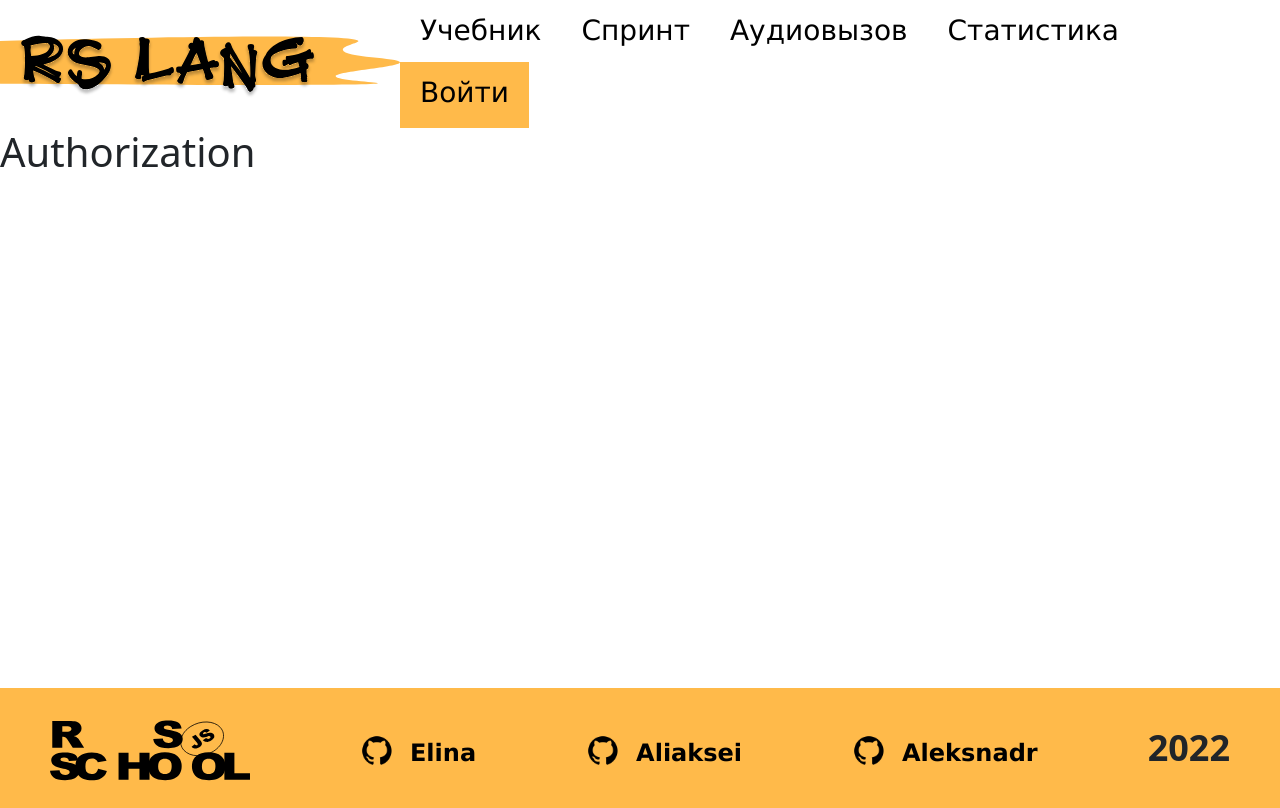
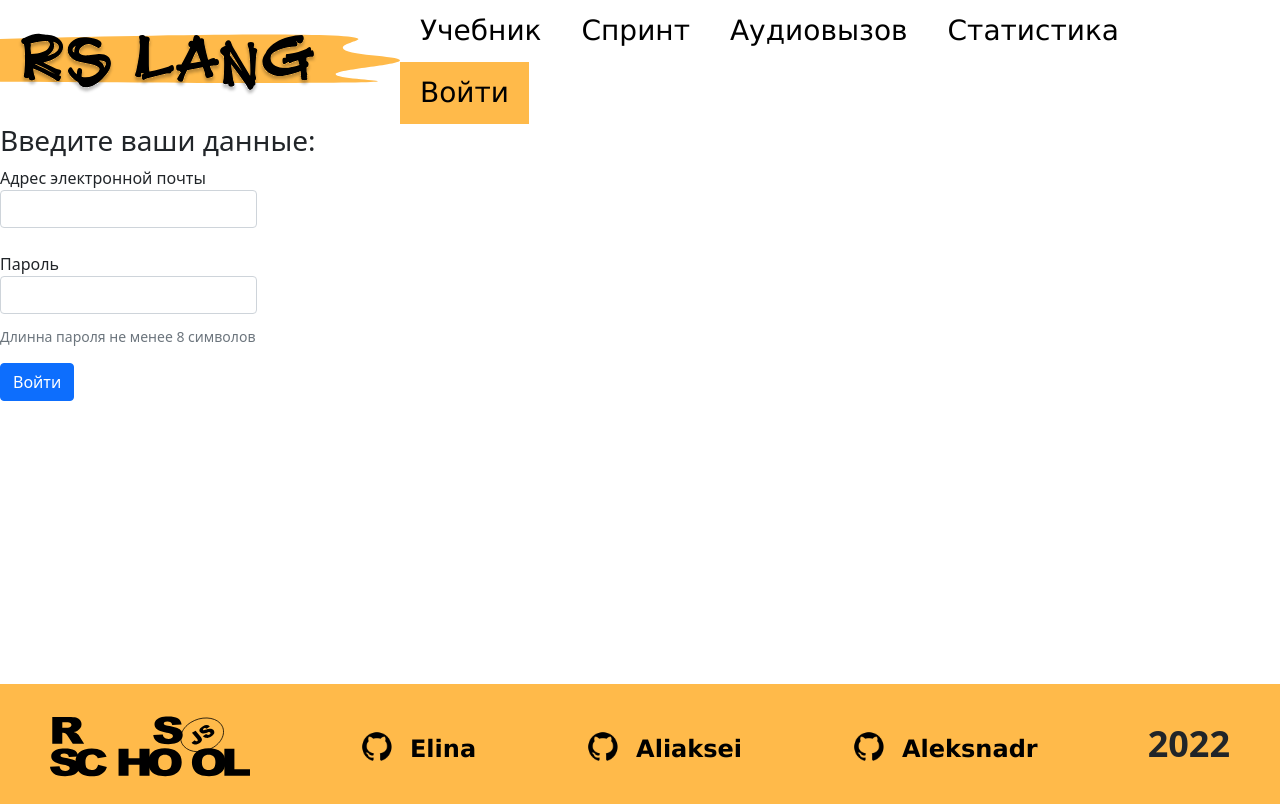
Before and after one commit to Aleksander-true/rslang, a React (Create React App) app: page /authorization in a window 1280 px wide. Built offline with nearby package versions, Linux system fonts and the light colour scheme; a web font is replaced by a local one.

Commit message:
feat: add modal and sample form to sign in

```diff
--- a/public/index.html
+++ b/public/index.html
@@ -8,10 +8,20 @@
   <meta name="theme-color" content="#000000" />
   <meta name="rs-lang" content="Web application to learn English" />
   <title>RSS LANG</title>
+
+  <style type="text/css">
+    #modal-root {
+      position: fixed;
+      width: 100%;
+      top: 0;
+      left: 0;
+    }
+  </style>
 </head>
 
 <body>
   <noscript>You need to enable JavaScript to run this app.</noscript>
+  <div id="modal-root"></div>
   <div id="root"></div>
 </body>
 
--- a/src/App.css
+++ b/src/App.css
@@ -1,7 +1,6 @@
 @font-face {
-	font-family: 'Mouth Breather';
-	src: local('v_mouthbreatherbb'),
-		url('./assets/fonts/v_mouthbreatherbb.ttf');
+  font-family: "Mouth Breather";
+  src: local("v_mouthbreatherbb"), url("./assets/fonts/v_mouthbreatherbb.ttf");
 }
 
 a {
@@ -9,11 +8,11 @@ a {
 }
 
 :root {
-  --main-font-family: 'Mouth Breather';
-  --second-font-family: 'Verdana';
+  --main-font-family: "Mouth Breather";
+  --second-font-family: "Verdana";
   --main-text-color: #000;
-  --mark-color: #FFBA4A;
-  --link-hover-color: #FC7E53;
+  --mark-color: #ffba4a;
+  --link-hover-color: #fc7e53;
 }
 
 .wrapper {
@@ -21,51 +20,12 @@ a {
   margin: 0 auto;
 }
 
-.header {
-  display: flex;
-  justify-content: space-between;
-  width: 100%;
-  min-height: 120px;
-  padding-right: 80px;
-  align-items: center;
-  font-family: 'Mouth Breather' , 'Verdana', 'sans-serif';
-}
-
-.header .nav a:last-child {
-  background-color: var(--mark-color);
-}
-
-.header__link {
-  font-size: 28px;
-  padding: 10px 20px;
-  align-self: center;
-  text-decoration: none;
-  color: var(--main-text-color);
-}
-
-.header__link:hover {
-  color: var(--link-hover-color);
-}
-
-.header__link_active::after {
-  content: '';
-  display: block;
-  position: relative;
-  top: 5px;
-  height: 4px;
-  background-color: var(--mark-color);
-}
-
-.logo {
-  width: 400px;
-}
-
 .footer {
   display: flex;
   justify-content: space-between;
   align-items: center;
   min-height: 120px;
-  padding:0 50px;
+  padding: 0 50px;
   background-color: var(--mark-color);
 }
 
@@ -77,7 +37,7 @@ a {
   font-family: var(--second-font-family);
   font-size: 24px;
   font-weight: 600;
-  color: var(--main-text-color)
+  color: var(--main-text-color);
 }
 
 .footer__developer:hover::before {
@@ -85,12 +45,12 @@ a {
 }
 
 .footer__developer::before {
-  content: '';
+  content: "";
   display: inline-block;
   transform: translateY(25%);
   width: 50px;
   height: 36px;
-  background: url('./assets/svg/github-logo.svg') no-repeat;
+  background: url("./assets/svg/github-logo.svg") no-repeat;
   background-size: 36px;
   color: #000;
   transition: all 0.3s;
--- a/src/App.js
+++ b/src/App.js
@@ -1,20 +1,29 @@
-import './App.css';
-import React from 'react';
-import Header from './Components/Header';
-import Footer from './Components/Footer';
-import Main from './Components/Main';
-
+import "./App.css";
+import React from "react";
+import Header from "./Components/Header";
+import Footer from "./Components/Footer";
+import Main from "./Components/Main";
 
 class App extends React.Component {
   constructor(props) {
     super(props);
-    this.state = {main: 'Home'};
+    this.state = { showModal: false };
+  }
+
+  openModal() {
+    this.setState({ showModal: true });
+    console.log("openModal");
+  }
+
+  closeModal() {
+    this.setState({ showModal: false });
+    console.log("closeModal");
   }
 
   render() {
     return (
-      <div className='wrapper'>
-        <Header />
+      <div className="wrapper">
+        <Header openModal={() => this.openModal()} closeModal={() => this.closeModal()} show={this.state.showModal} />
         <Main />
         <Footer />
       </div>
--- a/src/Components/Header.js
+++ b/src/Components/Header.js
@@ -1,22 +1,52 @@
-import { NavLink } from 'react-router-dom';
-import logo from './../assets/svg/logo.svg'
+import { NavLink } from "react-router-dom";
+import logo from "./../assets/svg/logo.svg";
+import Modal from "./Modal";
+import "./header.css";
+import Authorization from "../Pages/Authorization/Authorization";
 
-const NAV_CLASSES = 'header__link';
+const NAV_CLASSES = "header__link";
 
-function Header() {
+function Header(props) {
+  const { openModal, closeModal, show } = props;
+
   return (
-      <header className="header">
-        <NavLink to="/">
-          <img className='logo' src={logo} alt='logo' />
+    <header className="header">
+      <NavLink to="/">
+        <img className="logo" src={logo} alt="logo" />
+      </NavLink>
+      <nav className="nav">
+        <NavLink
+          className={({ isActive }) => (isActive ? NAV_CLASSES + " header__link_active" : NAV_CLASSES)}
+          to="/textbook"
+        >
+          Учебник
         </NavLink>
-        <nav className="nav">
-          <NavLink className={({ isActive }) => isActive ? NAV_CLASSES + ' header__link_active' : NAV_CLASSES} to="/textbook">Учебник</NavLink>
-          <NavLink className={({ isActive }) => isActive ? NAV_CLASSES + ' header__link_active' : NAV_CLASSES} to="/sprintGame">Спринт</NavLink>
-          <NavLink className={({ isActive }) => isActive ? NAV_CLASSES + ' header__link_active' : NAV_CLASSES} to="/audioGame">Аудиовызов</NavLink>
-          <NavLink className={({ isActive }) => isActive ? NAV_CLASSES + ' header__link_active' : NAV_CLASSES} to="/statictics">Статистика</NavLink>
-          <NavLink className={({ isActive }) => isActive ? NAV_CLASSES + ' header__link_active' : NAV_CLASSES} to="/authorization">Войти</NavLink>
-        </nav>
-      </header>
+        <NavLink
+          className={({ isActive }) => (isActive ? NAV_CLASSES + " header__link_active" : NAV_CLASSES)}
+          to="/sprintGame"
+        >
+          Спринт
+        </NavLink>
+        <NavLink
+          className={({ isActive }) => (isActive ? NAV_CLASSES + " header__link_active" : NAV_CLASSES)}
+          to="/audioGame"
+        >
+          Аудиовызов
+        </NavLink>
+        <NavLink
+          className={({ isActive }) => (isActive ? NAV_CLASSES + " header__link_active" : NAV_CLASSES)}
+          to="/statictics"
+        >
+          Статистика
+        </NavLink>
+        <div className={NAV_CLASSES} onClick={openModal}>
+          Войти
+        </div>
+        <Modal closeModal={closeModal} show={show}>
+          <Authorization />
+        </Modal>
+      </nav>
+    </header>
   );
 }
 
--- /dev/null
+++ b/src/Components/Modal.js
@@ -0,0 +1,24 @@
+import React from "react";
+import ReactDOM from "react-dom";
+import "./modal.css";
+
+function Modal(props) {
+  const { show, closeModal, children } = props;
+
+  const modal = (
+    <>
+      <div className={show ? "modal__overlay" : "modal_hide"} onClick={closeModal} />
+      <div className={show ? "modal__window" : "modal_hide"}>
+        <button
+          onClick={closeModal}
+          className="btn-close position-absolute top-0 end-0 m-2"
+          aria-label="Close"
+        ></button>
+        {children}
+      </div>
+    </>
+  );
+  return ReactDOM.createPortal(modal, document.getElementById("modal-root"));
+}
+
+export default Modal;
--- /dev/null
+++ b/src/Components/header.css
@@ -0,0 +1,38 @@
+.header {
+  display: flex;
+  justify-content: space-between;
+  width: 100%;
+  min-height: 120px;
+  padding-right: 80px;
+  align-items: center;
+  font-family: "Mouth Breather", "Verdana", "sans-serif";
+}
+
+.nav div {
+  background-color: var(--mark-color);
+}
+
+.header__link {
+  font-size: 28px;
+  padding: 10px 20px;
+  align-self: center;
+  text-decoration: none;
+  color: var(--main-text-color);
+}
+
+.header__link:hover {
+  color: var(--link-hover-color);
+}
+
+.header__link_active::after {
+  content: "";
+  display: block;
+  position: relative;
+  top: 5px;
+  height: 4px;
+  background-color: var(--mark-color);
+}
+
+.logo {
+  width: 400px;
+}
--- /dev/null
+++ b/src/Components/modal.css
@@ -0,0 +1,31 @@
+.modal_show {
+  display: block;
+}
+
+.modal_hide {
+  display: none;
+}
+
+.modal__overlay {
+  position: fixed;
+  top: 0;
+  left: 0;
+  width: 100%;
+  height: 100vh;
+  background: #0000003a;
+  transition: opacity 0.2s ease;
+}
+
+.modal__window {
+  position: absolute;
+  max-width: 80%;
+  top: 50vh;
+  left: 50%;
+  padding: 30px;
+  background-color: #fff;
+  border-radius: 2px;
+  transform: translate(-50%, -50%);
+  transition: transform 0.2s ease;
+  box-shadow: 0 2px 8px 3px;
+  border-radius: 10px;
+}
--- a/src/Pages/Authorization/Authorization.js
+++ b/src/Pages/Authorization/Authorization.js
@@ -1,20 +1,60 @@
-import React from 'react';
+import React from "react";
 
 class Authorization extends React.Component {
   constructor(props) {
     super(props);
-    this.state = {text: "Authorization"};
+    this.state = { email: "", password: "" };
   }
 
-  componentDidMount() {
+  handleSubmit(e) {
+    e.preventDefault();
+    console.log("this.state", this.state);
   }
 
-  componentWillUnmount() {
+  handleInput(e) {
+    e.preventDefault();
+    switch (e.target.type) {
+      case "email":
+        this.setState({ email: e.target.value });
+        break;
+      case "password":
+        this.setState({ password: e.target.value });
+        break;
+      default:
+        break;
+    }
   }
 
   render() {
     return (
-        <h1>{this.state.text}</h1>
+      <>
+        <h3>Введите ваши данные:</h3>
+        <form onSubmit={(e) => this.handleSubmit(e)}>
+          <div class="mb-3">
+            <label class="form-label">
+              Адрес электронной почты
+              <input type="email" class="form-control" onInput={(e) => this.handleInput(e)}></input>
+            </label>
+          </div>
+          <div class="mb-3">
+            <label class="form-label">
+              Пароль
+              <input
+                type="password"
+                class="form-control"
+                aria-describedby="passwordHelp"
+                onInput={(e) => this.handleInput(e)}
+              ></input>
+            </label>
+            <div id="passwordHelp" class="form-text">
+              Длинна пароля не менее 8 символов
+            </div>
+          </div>
+          <button type="submit" class="btn btn-primary">
+            Войти
+          </button>
+        </form>
+      </>
     );
   }
 }
```
